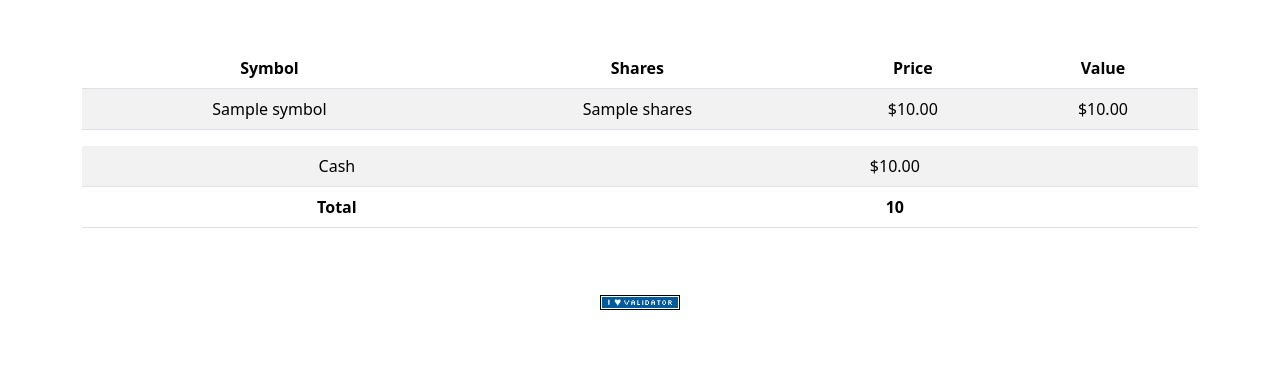
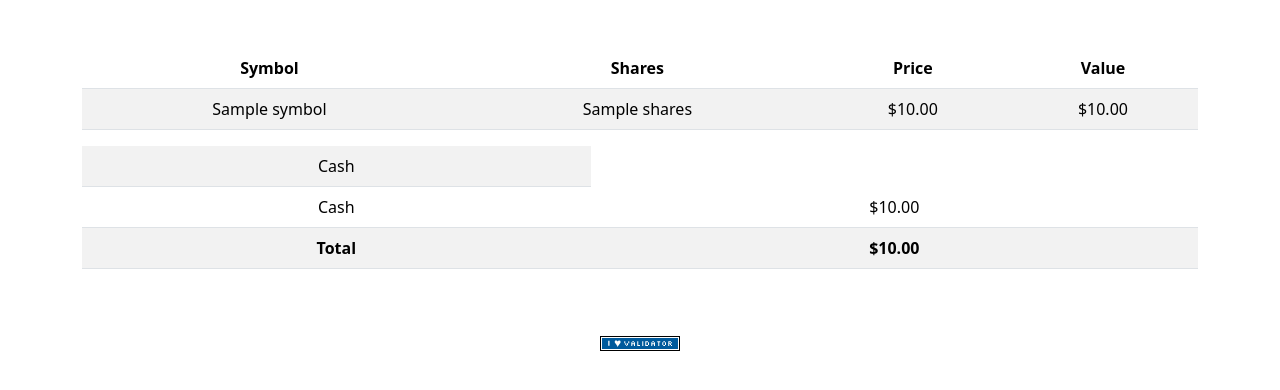
Before and after one commit to fang-002/CS50x-Projects, a Flask app: template templates/index.html in a window 1280 px wide. Shown: the part 76-466 px from the top of the page. Run offline with Flask 3, Linux system fonts and the light colour scheme; the template is opened without the code that fills it: most values are stand-ins (such as "Sample title", 1, 10 or a date in 2020); some libraries are stand-ins or nearby versions.

Commit message:
automated commit by check50 [check50=True]

```diff
--- a/templates/index.html
+++ b/templates/index.html
@@ -25,11 +25,17 @@
 <table class="table table-striped">
     <tr>
         <td>Cash</td>
-        <td>{{ cash | usd }}</td>
-    </tr>
-    <tr>
-        <td><strong>Total</strong></td>
-        <td><strong>{{ grand_total }}</strong></td>
+        <!-- Line 28: Add | usd -->
+<tr>
+    <td>Cash</td>
+    <td>{{ cash | usd }}</td>
+</tr>
+
+<!-- Line 32: Add | usd -->
+<tr>
+    <td><strong>Total</strong></td>
+    <td><strong>{{ grand_total | usd }}</strong></td>
+</tr>
     </tr>
 </table>
 {% endblock %}
```
